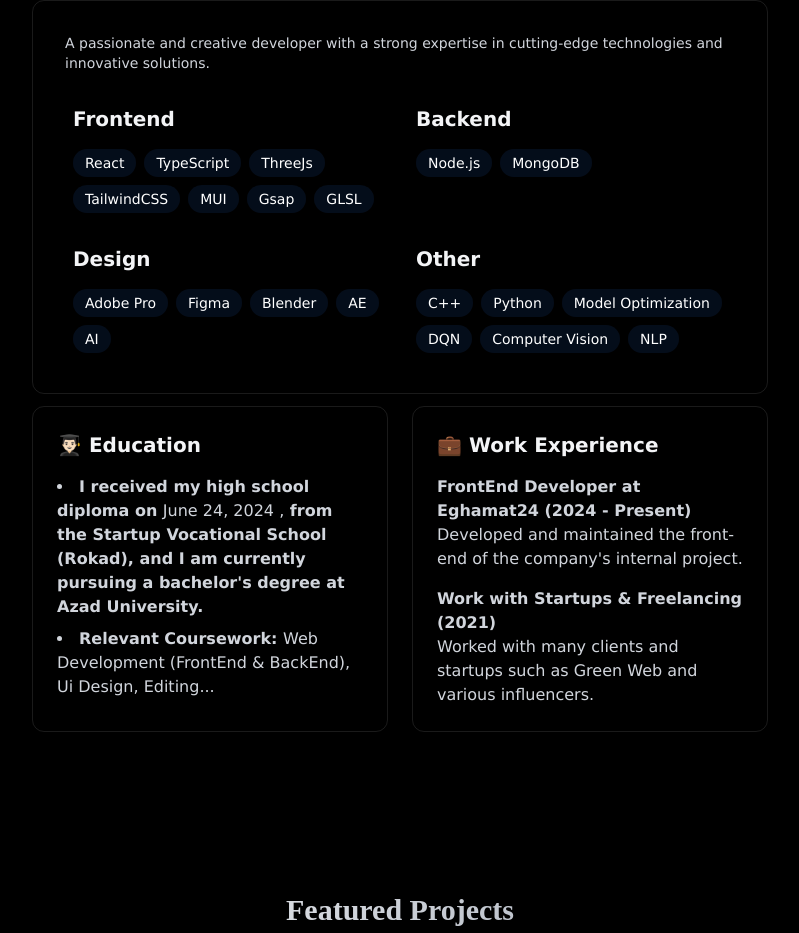
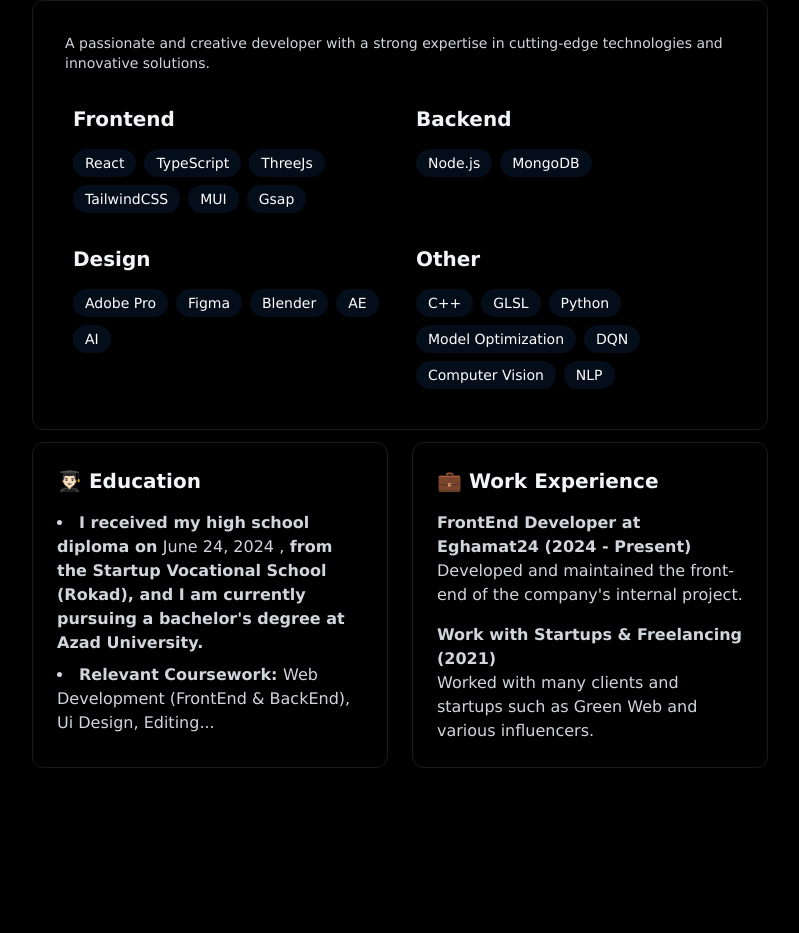
Before and after one commit to MDJAmin/Amin_Portfolio, a React (Vite) app: page / in a window 1280 px wide. Shown: the part 948-1881 px from the top of the page, without its empty margins (240-1039 px from the left). Built offline with nearby package versions, Linux system fonts and the light colour scheme.

Commit message:
Refactor: description

```diff
--- a/src/Constant/index.js
+++ b/src/Constant/index.js
@@ -32,7 +32,6 @@ const skillSections = [
             { name: "TailwindCSS", description: "A utility-first CSS framework for rapid UI development." },
             { name: "MUI", description: "A popular React UI framework for building responsive designs." },
             { name: "Gsap", description: "A JavaScript animation library for high-performance animations." },
-            { name: "GLSL", description: "Techniques for optimizing machine learning models." },
         ],
     },
     {
@@ -55,7 +54,8 @@ const skillSections = [
     {
         title: "Other",
         skills: [
-            { name: "C++", description: "Techniques for optimizing machine learning models." },
+            { name: "C++", description:"A high-performance programming language." },
+            { name: "GLSL", description:"A high-level, C-like programming language for graphics processing." },
             { name: "Python", description: "A versatile programming language for backend development and data analysis." },
             { name: "Model Optimization", description: "Techniques for optimizing machine learning models." },
             { name: "DQN", description: "Deep Q-Networks for reinforcement learning." },
```
